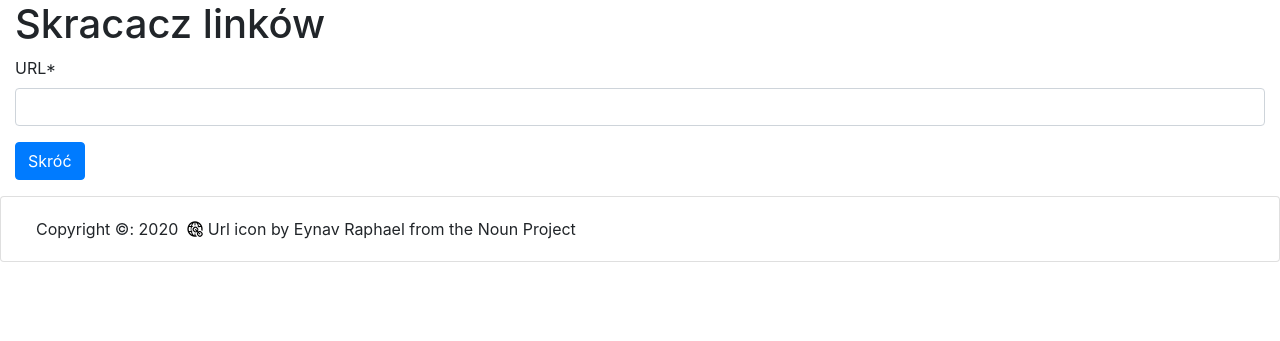
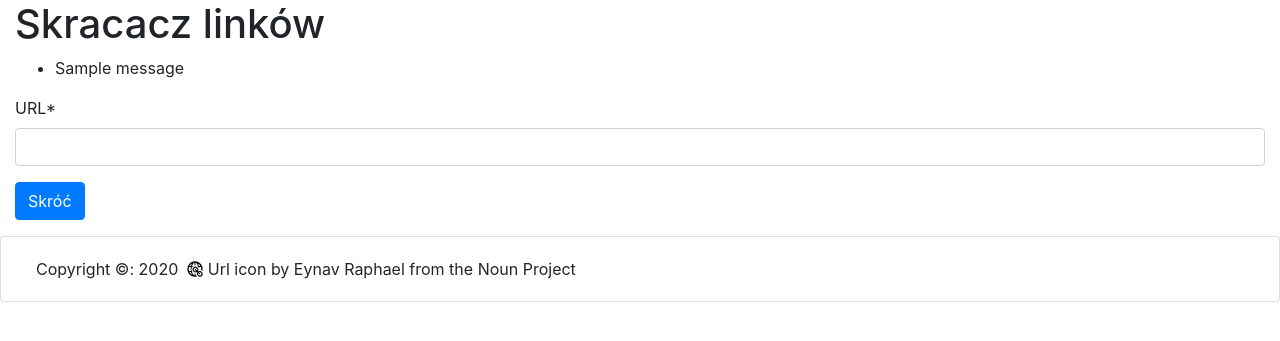
Before and after one commit to jaroslaw-janikowski/link-shortener, a Django app: page / in a window 1280 px wide. Shown: the top 341 px of the page. Run offline with Django 3.2, Linux system fonts and the light colour scheme; tables that the repository leaves empty hold one stand-in row (values such as "Sample post"); one stand-in notice (Sample message) is shown; some libraries are stand-ins or nearby versions.

Commit message:
Dodanie wiadomości dla usera i przekierowań dla krótkich linków.

```diff
--- a/home/templates/base.html
+++ b/home/templates/base.html
@@ -16,6 +16,17 @@
             <h1>Skracacz linków</h1>
         </div>
     </div>
+    <div class="row">
+        <div class="col-lg-12">
+            {% if messages %}
+            <ul class="messages">
+                {% for message in messages %}
+                <li{% if message.tags %} class="{{ message.tags }}"{% endif %}>{{ message|safe }}</li>
+                {% endfor %}
+            </ul>
+            {% endif %}
+        </div>
+    </div>
     {% block content %}{% endblock %}
     <footer class="row">
         <div class="col-lg-12 card mt-3">
--- a/links/urls.py
+++ b/links/urls.py
@@ -1,7 +1,8 @@
 from django.urls import path
-from links.views import LinkView
+from links.views import LinkView, RedirView
 
 
 urlpatterns = [
     path('', LinkView.as_view(), name='link-add-view'),
+    path(r'<int:pk>/', RedirView, name='link-redirect-view')
 ]
--- a/links/views.py
+++ b/links/views.py
@@ -1,9 +1,37 @@
 from django.urls import reverse_lazy
 from django.views.generic import FormView
+from django.http import HttpResponseRedirect
+from django.contrib import messages
 from links.forms import LinkForm
+from links.models import Link
 
 
 class LinkView(FormView):
     form_class = LinkForm
     template_name = 'link-add.html'
-    success_url = reverse_lazy('links:link-add_view')
+    success_url = reverse_lazy('links:link-add-view')
+
+    def form_valid(self, form):
+        obj = None
+
+        try:
+            obj = Link.objects.get(
+                long_url=form.cleaned_data['long_url']
+            )
+        except Link.DoesNotExist:
+            obj = Link(long_url=form.cleaned_data['long_url'])
+            obj.save()
+
+        short_url = f'{self.request.scheme}://{self.request.get_host()}/{obj.id}'
+        messages.add_message(self.request, messages.INFO, f'Twój krótki link to: <a target="_blank" href="{short_url}">{short_url}</a>')
+
+        return super().form_valid(form)
+
+
+def RedirView(request, pk, *args):
+    try:
+        p = Link.objects.get(pk=pk)
+    except Link.DoesNotExist:
+        raise Http404('URL nie istnieje.')
+
+    return HttpResponseRedirect(p.long_url)
--- a/linkshortener/urls.py
+++ b/linkshortener/urls.py
@@ -4,5 +4,5 @@ from django.urls import path, include
 
 urlpatterns = [
     path('admin/', admin.site.urls),
-    path('', include('links.urls')),
+    path('', include(('links.urls', 'links'), namespace='links')),
 ]
```
